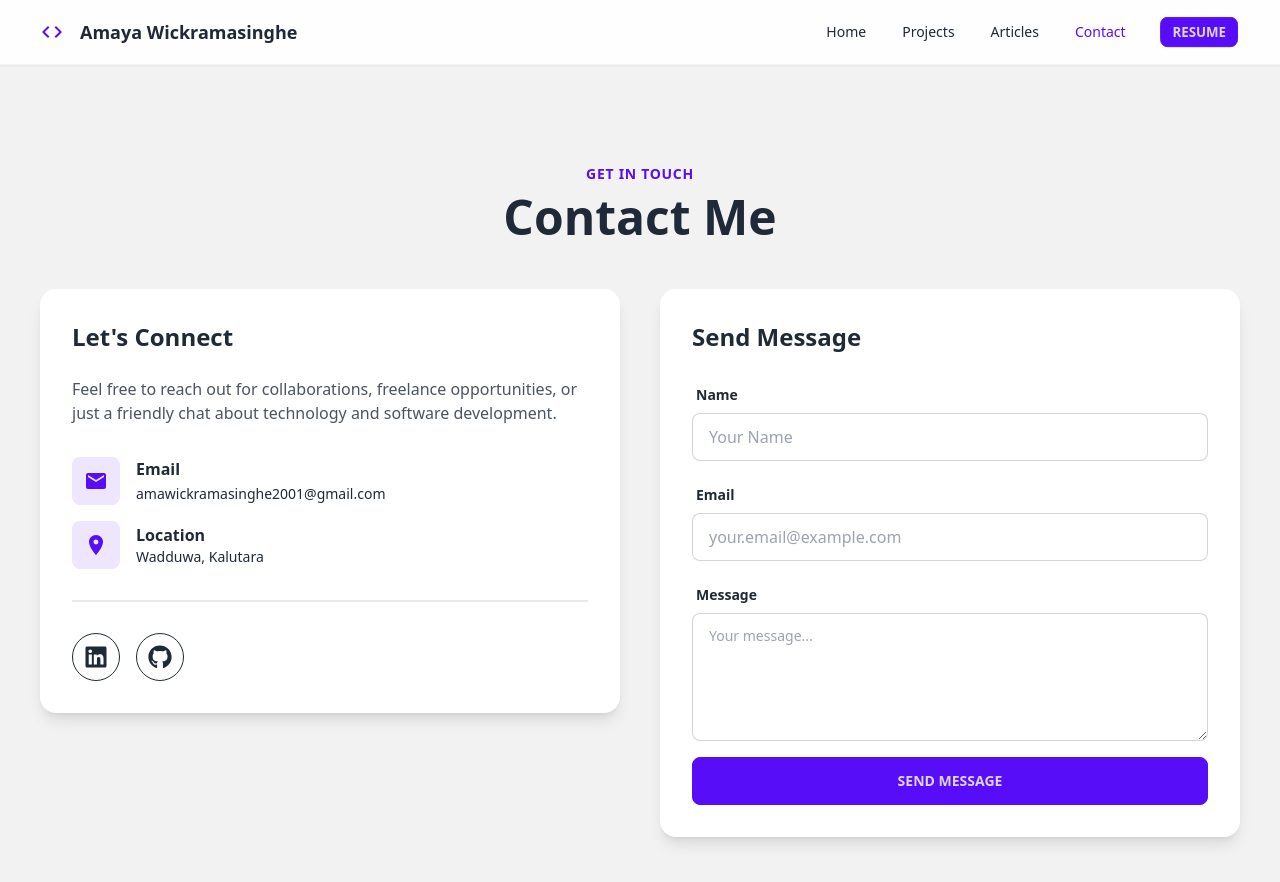
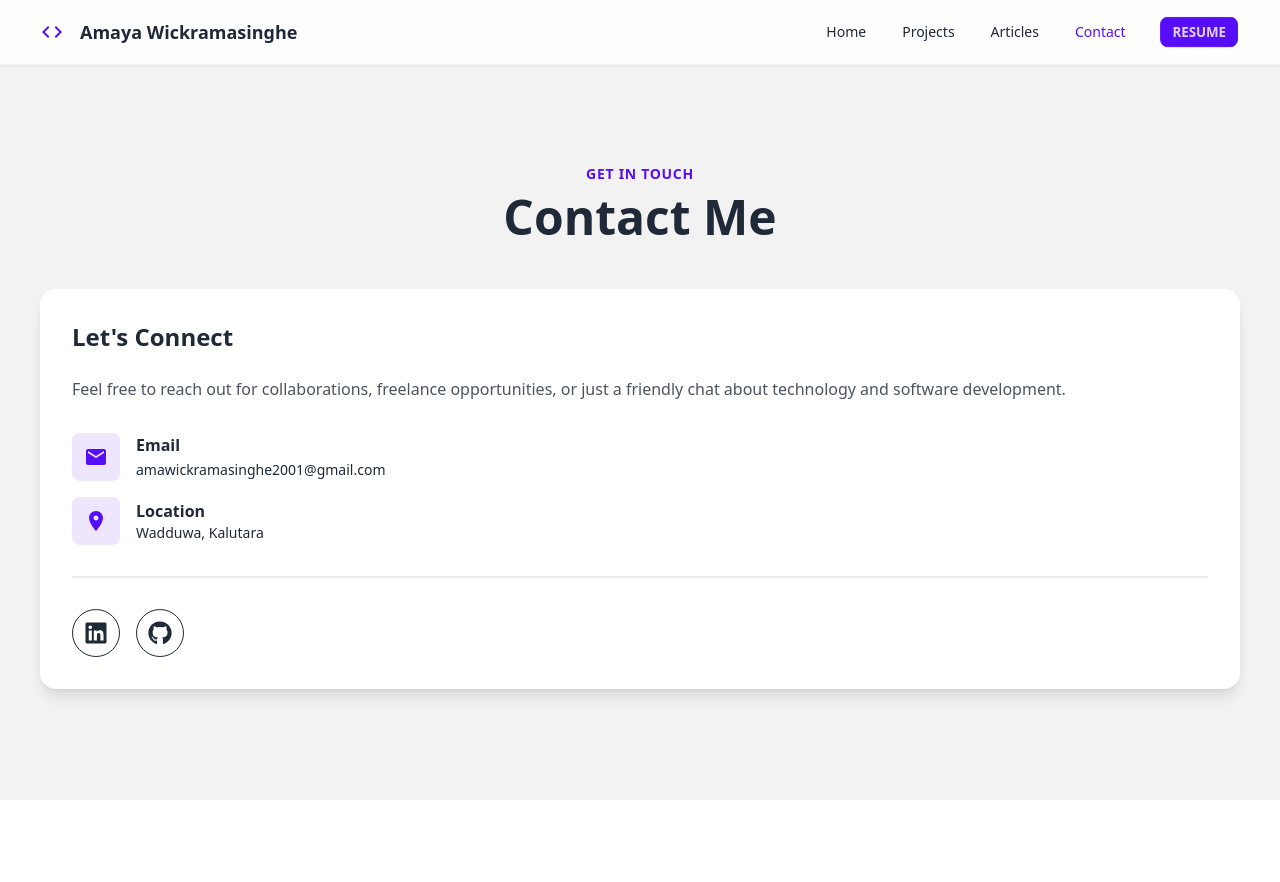
Before and after one commit to Amaya-2001/My-Portfolio, a React (Create React App) app: page /contact in a window 1280 px wide. Shown: the top 882 px of the page. After the commit the page ends 800 px from the top, so only its background shows below. Built offline with nearby package versions, Linux system fonts and the light colour scheme.

Commit message:
remove send us part

```diff
--- a/src/components/Contact.js
+++ b/src/components/Contact.js
@@ -29,7 +29,7 @@ function Contact() {
           <span className="text-primary font-bold tracking-wider uppercase text-sm">Get In Touch</span>
           <h1 className="text-4xl md:text-5xl font-bold mt-2">Contact Me</h1>
         </div>
-        <div className="grid grid-cols-1 lg:grid-cols-2 gap-10">
+        <div className="grid  gap-10">
           <div className="flex flex-col gap-6">
             <div className="card bg-base-100 shadow-lg">
               <div className="card-body">
@@ -71,57 +71,6 @@ function Contact() {
               </div>
             </div>
           </div>
-          <div className="card bg-base-100 shadow-lg">
-            <div className="card-body">
-              <h2 className="card-title text-2xl mb-4">Send Message</h2>
-              <form onSubmit={handleSubmit} className="space-y-4">
-                <div className="form-control">
-                  <label className="label">
-                    <span className="label-text font-semibold">Name</span>
-                  </label>
-                  <input
-                    type="text"
-                    name="name"
-                    placeholder="Your Name"
-                    className="input input-bordered w-full"
-                    value={formData.name}
-                    onChange={handleChange}
-                    required
-                  />
-                </div>
-                <div className="form-control">
-                  <label className="label">
-                    <span className="label-text font-semibold">Email</span>
-                  </label>
-                  <input
-                    type="email"
-                    name="email"
-                    placeholder="your.email@example.com"
-                    className="input input-bordered w-full"
-                    value={formData.email}
-                    onChange={handleChange}
-                    required
-                  />
-                </div>
-                <div className="form-control">
-                  <label className="label">
-                    <span className="label-text font-semibold">Message</span>
-                  </label>
-                  <textarea
-                    name="message"
-                    placeholder="Your message..."
-                    className="textarea textarea-bordered h-32"
-                    value={formData.message}
-                    onChange={handleChange}
-                    required
-                  ></textarea>
-                </div>
-                <button type="submit" className="btn btn-primary w-full">
-                  Send Message
-                </button>
-              </form>
-            </div>
-          </div>
         </div>
       </div>
     </div>
```
